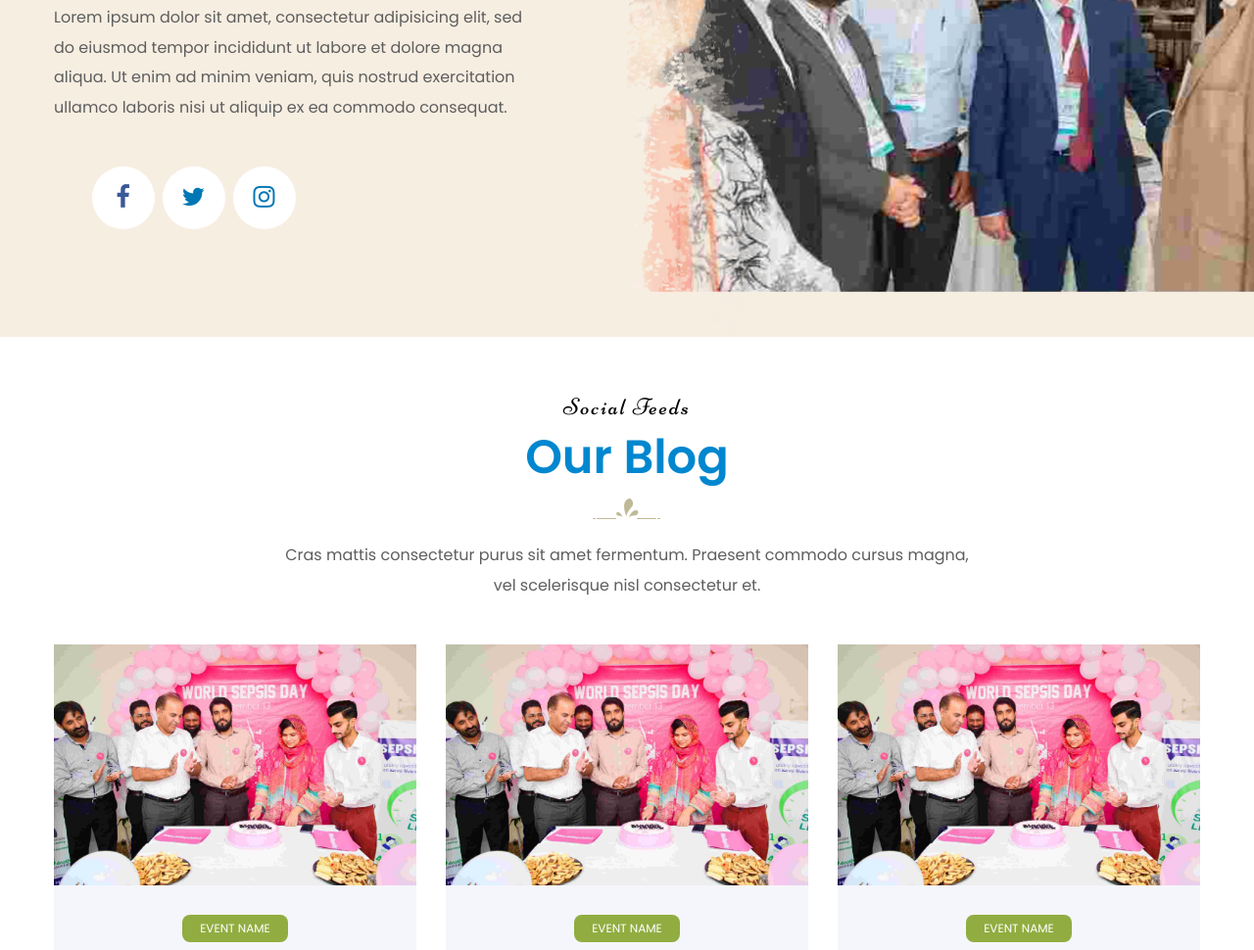
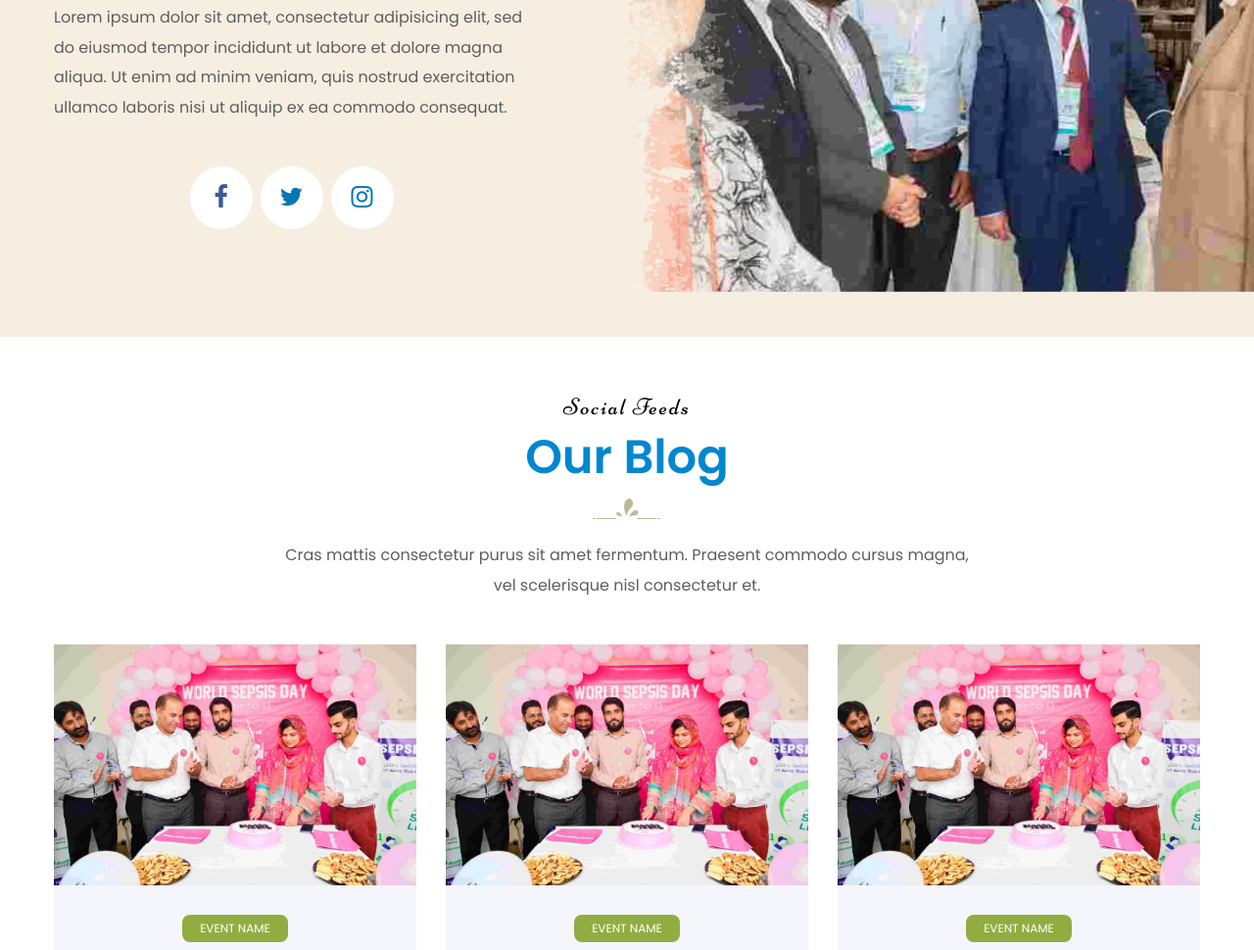
Before and after one commit to Shabbarsyed/FruitJumble.github.io, a plain HTML site: page index.html in a window 1280 px wide. Shown: the part 6554-7524 px from the top of the page at 98% size. Drawn offline with Linux system fonts and the light colour scheme; files whose address does not match are found by name.

Commit message:
Update index.html

```diff
--- a/index.html
+++ b/index.html
@@ -748,7 +748,7 @@
 
 
 
-								<div class="social-buttons" style="padding-right: 200px;">
+								<div class="social-buttons" >
 								<a href="#" class="social-button social-button--facebook" aria-label="Facebook">
 								  <i class="fa fa-facebook-f"></i>
 								</a>
```
